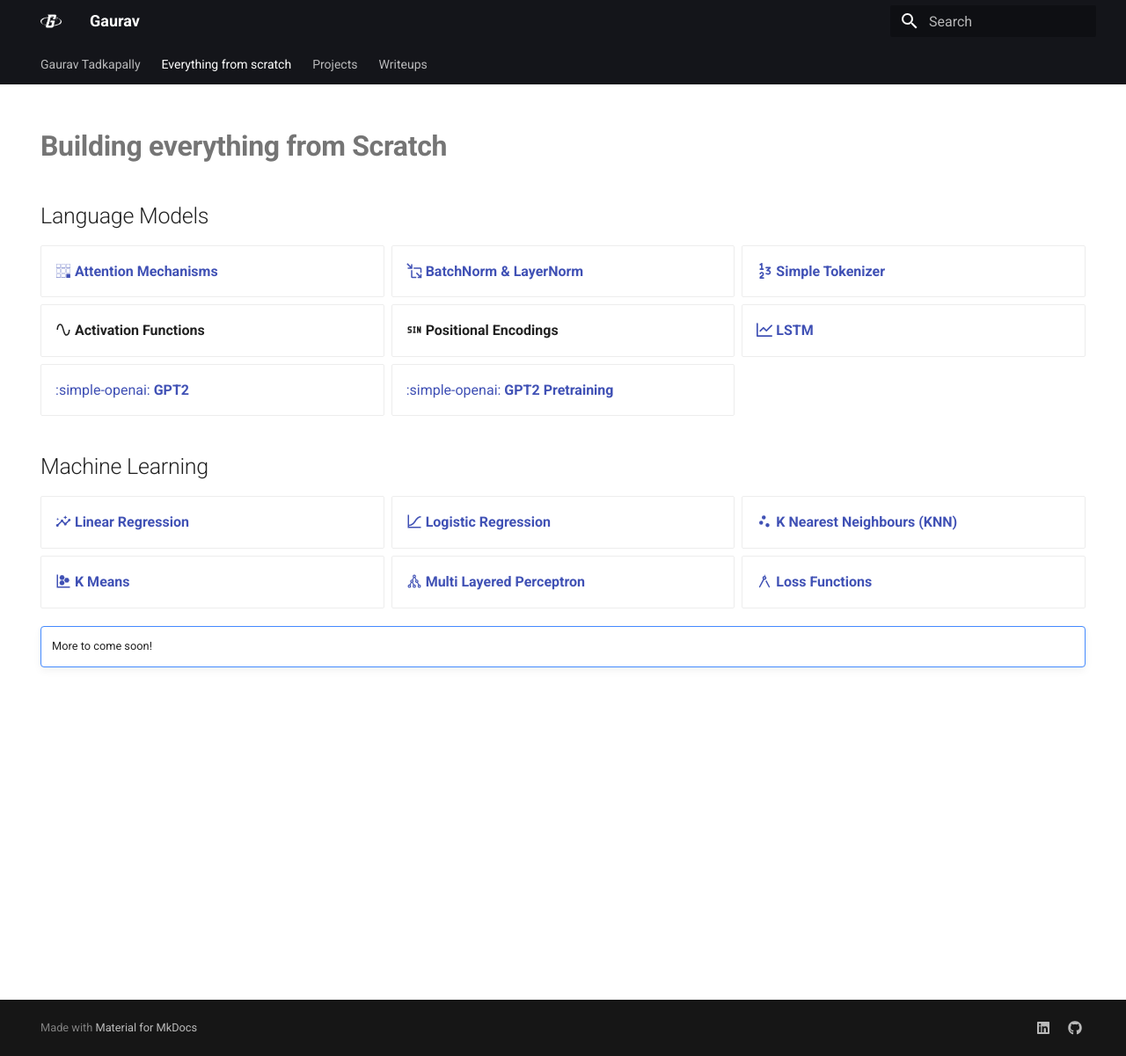
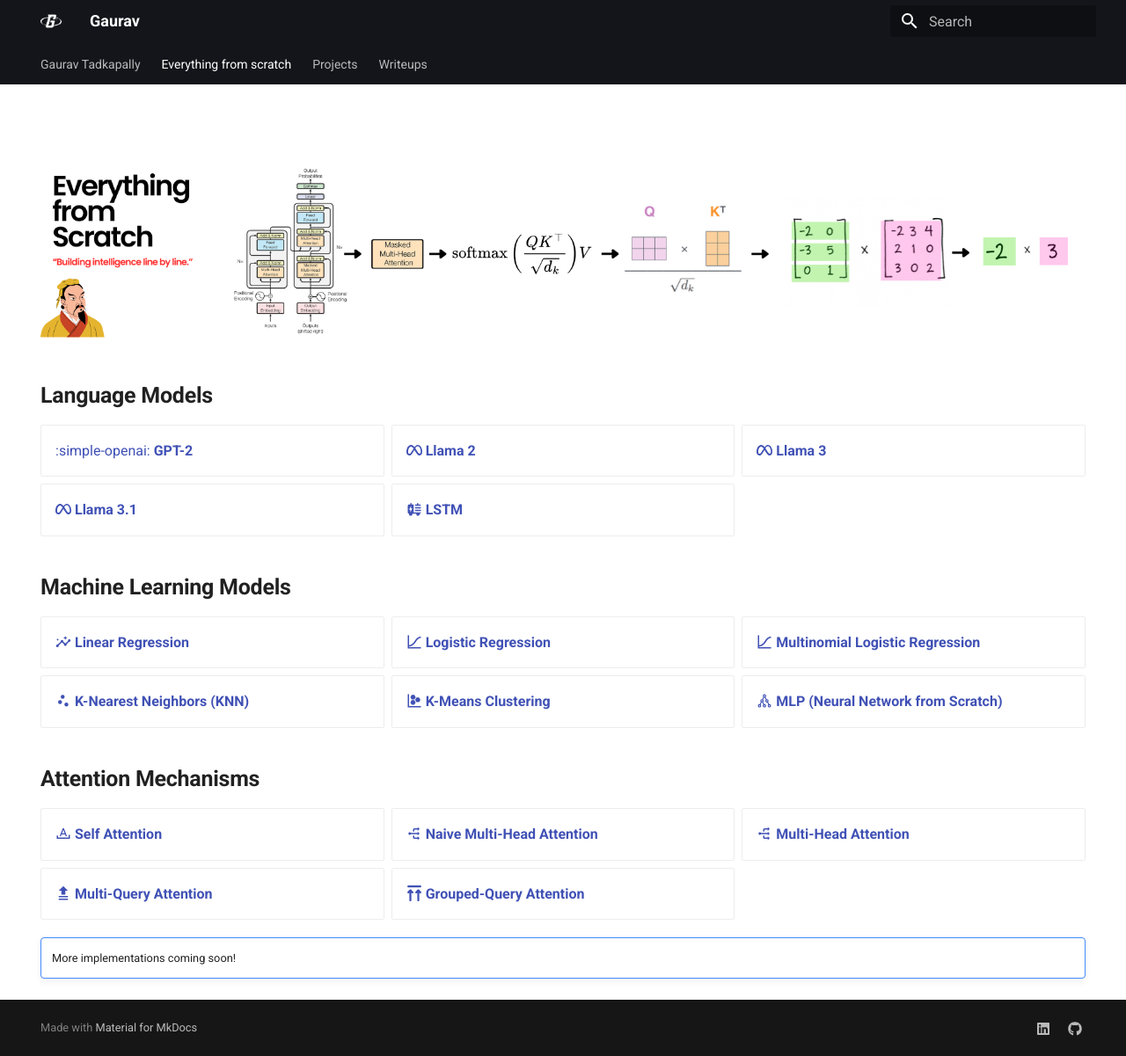
Before and after one commit to gauravreddy08/gauravreddy08.github.io, an MkDocs documentation site: the page built from docs/everything-from-scratch/index.md, in a window 1280 px wide and 1201 px high. Shown: the whole window at 88% size. Built offline with MkDocs 1.6.1 and Material for MkDocs 9.7.7, drawn with Linux system fonts in a browser that asks for light colours.

Commit message:
updated scratchbuild

```diff
--- a/docs/everything-from-scratch/index.md
+++ b/docs/everything-from-scratch/index.md
@@ -3,39 +3,48 @@
   - toc
   - navigation
 ---
+#
+<!-- # **Building everything from Scratch** -->
 
-# **Building everything from Scratch**
+![](banner.png)
 
-
-## Language Models
+## **Language Models**
 
 <div class="grid cards" markdown>
 
-- [:fontawesome-brands-buromobelexperte: __Attention Mechanisms__](https://github.com/gauravreddy08/everything-from-scratch/blob/main/Attentions.ipynb){:target="_blank"}
-- [:material-move-resize-variant: __BatchNorm & LayerNorm__](https://github.com/gauravreddy08/everything-from-scratch/blob/main/Bacth%26LayerNorm.ipynb){:target="_blank"}
-- [:octicons-number-16: __Simple Tokenizer__](https://github.com/gauravreddy08/everything-from-scratch/blob/main/Tokenizer.ipynb){:target="_blank"}
-- :material-sine-wave: __Activation Functions__
-- :material-math-sin: __Positional Encodings__
-- [:octicons-graph-16: __LSTM__](https://github.com/gauravreddy08/everything-from-scratch/blob/main/LSTM){:target="_blank"}
-- [:simple-openai: __GPT2__](https://github.com/gauravreddy08/everything-from-scratch/blob/main/GPT2.ipynb){:target="_blank"}
-- [:simple-openai: __GPT2 Pretraining__](https://github.com/gauravreddy08/everything-from-scratch/blob/main/gpt2-pretraining.py){:target="_blank"}
+- [:simple-openai: __GPT-2__](https://github.com/gauravreddy08/everything-from-scratch/tree/main/GPT2){:target="_blank"}
+- [:simple-meta: __Llama 2__](https://github.com/gauravreddy08/everything-from-scratch/tree/main/llama2){:target="_blank"}
+- [:simple-meta: __Llama 3__](https://github.com/gauravreddy08/everything-from-scratch/tree/main/llama3){:target="_blank"}
+- [:simple-meta: __Llama 3.1__](https://github.com/gauravreddy08/everything-from-scratch/tree/main/llama3.1){:target="_blank"}
+- [:material-fuel-cell: __LSTM__](https://github.com/gauravreddy08/everything-from-scratch/tree/main/LSTM){:target="_blank"}
 
 
 </div>
 
-## Machine Learning
+## **Machine Learning Models**
 
 <div class="grid cards" markdown>
 
-- [:material-chart-timeline-variant-shimmer: __Linear Regression__](https://github.com/gauravreddy08/everything-from-scratch/blob/main/LinearRegression.py){:target="_blank"}
-- [:material-chart-bell-curve-cumulative: __Logistic Regression__](https://github.com/gauravreddy08/everything-from-scratch/blob/main/LogisticRegression.py){:target="_blank"}
-- [:material-scatter-plot: __K Nearest Neighbours (KNN)__](https://github.com/gauravreddy08/everything-from-scratch/blob/main/KNN.py){:target="_blank"}
-- [:material-chart-scatter-plot-hexbin: __K Means__](https://github.com/gauravreddy08/everything-from-scratch/blob/main/KMeans.py){:target="_blank"}
-- [:material-graph-outline: __Multi Layered Perceptron__](https://github.com/gauravreddy08/everything-from-scratch/blob/main/MLP.py){:target="_blank"}
-- [:material-math-compass: __Loss Functions__](https://github.com/gauravreddy08/everything-from-scratch/blob/main/utils/loss_functions.py){:target="_blank"}
+- [:material-chart-timeline-variant-shimmer: __Linear Regression__](https://github.com/gauravreddy08/everything-from-scratch/blob/main/ml-models/LinearRegression.py){:target="_blank"}
+- [:material-chart-bell-curve-cumulative: __Logistic Regression__](https://github.com/gauravreddy08/everything-from-scratch/blob/main/ml-models/LogisticRegression.py){:target="_blank"}
+- [:material-chart-bell-curve-cumulative: __Multinomial Logistic Regression__](https://github.com/gauravreddy08/everything-from-scratch/blob/main/ml-models/MultinomialLogisticRegression.py){:target="_blank"}
+- [:material-scatter-plot: __K-Nearest Neighbors (KNN)__](https://github.com/gauravreddy08/everything-from-scratch/blob/main/ml-models/KNN.ipynb){:target="_blank"}
+- [:material-chart-scatter-plot-hexbin: __K-Means Clustering__](https://github.com/gauravreddy08/everything-from-scratch/blob/main/ml-models/KMeans.ipynb){:target="_blank"}
+- [:material-graph-outline: __MLP (Neural Network from Scratch)__](https://github.com/gauravreddy08/everything-from-scratch/blob/main/ml-models/MLP.py){:target="_blank"}
 
+</div>
+
+## **Attention Mechanisms**
+
+<div class="grid cards" markdown>
+
+- [:material-format-letter-matches: __Self Attention__](https://github.com/gauravreddy08/everything-from-scratch/blob/main/Attention/SelfAttention.py){:target="_blank"}
+- [:material-multicast:  __Naive Multi-Head Attention__](https://github.com/gauravreddy08/everything-from-scratch/blob/main/Attention/NaiveMultiHeadAttention.py){:target="_blank"}
+- [:material-multicast: __Multi-Head Attention__](https://github.com/gauravreddy08/everything-from-scratch/blob/main/Attention/MultiHeadAttention.py){:target="_blank"}
+- [:material-upload-multiple: __Multi-Query Attention__](https://github.com/gauravreddy08/everything-from-scratch/blob/main/Attention/MultiQueryAttention.py){:target="_blank"}
+- [:fontawesome-solid-arrows-up-to-line: __Grouped-Query Attention__](https://github.com/gauravreddy08/everything-from-scratch/blob/main/Attention/GroupedQueryAttention.py){:target="_blank"}
 
 </div>
 
 !!! note ""
-    More to come soon!
+    More implementations coming soon!
```
Also changed, not shown: docs/everything-from-scratch/banner.png, docs/everything-from-scratch/banner2.png (deleted), 1 other file.
